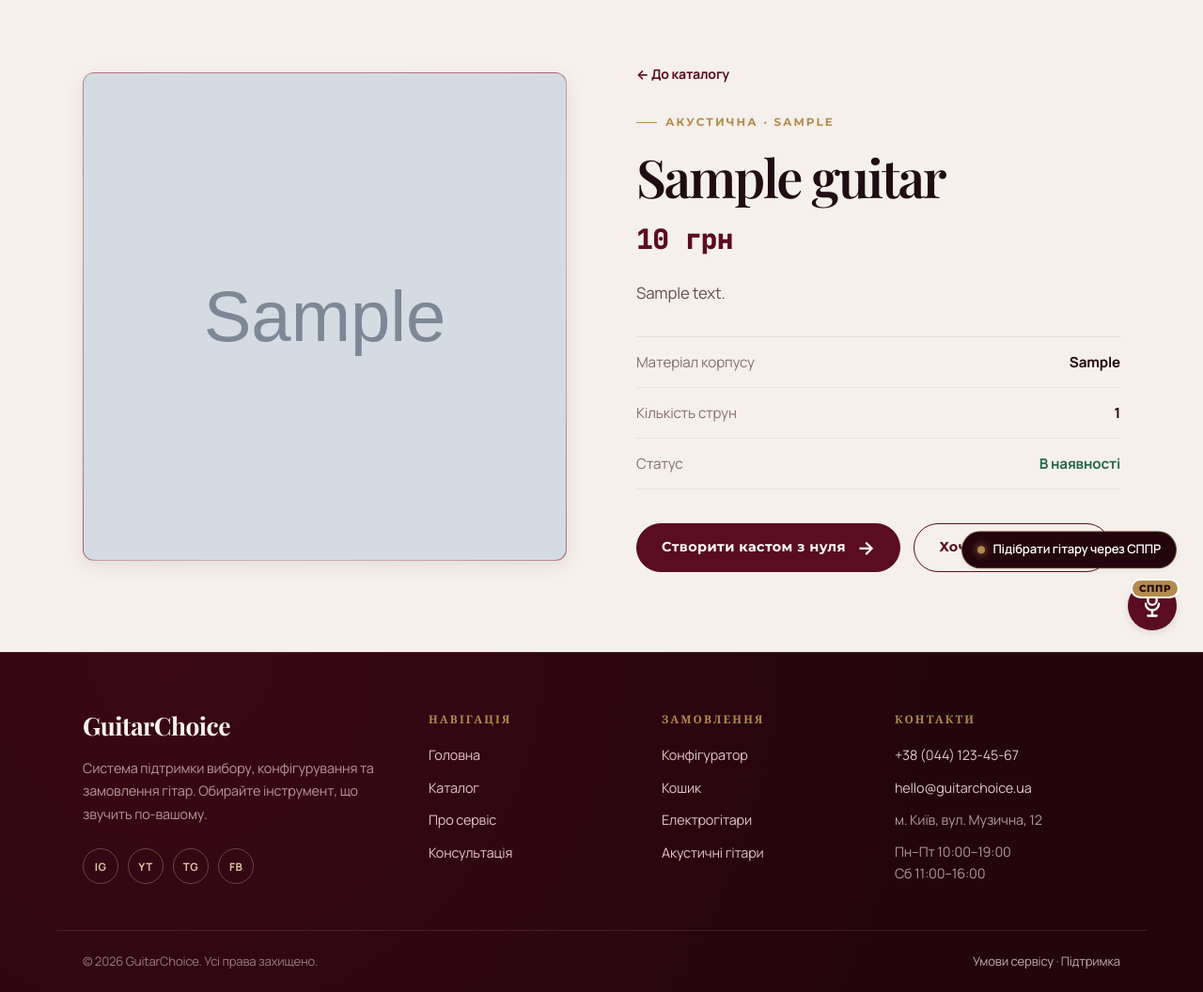
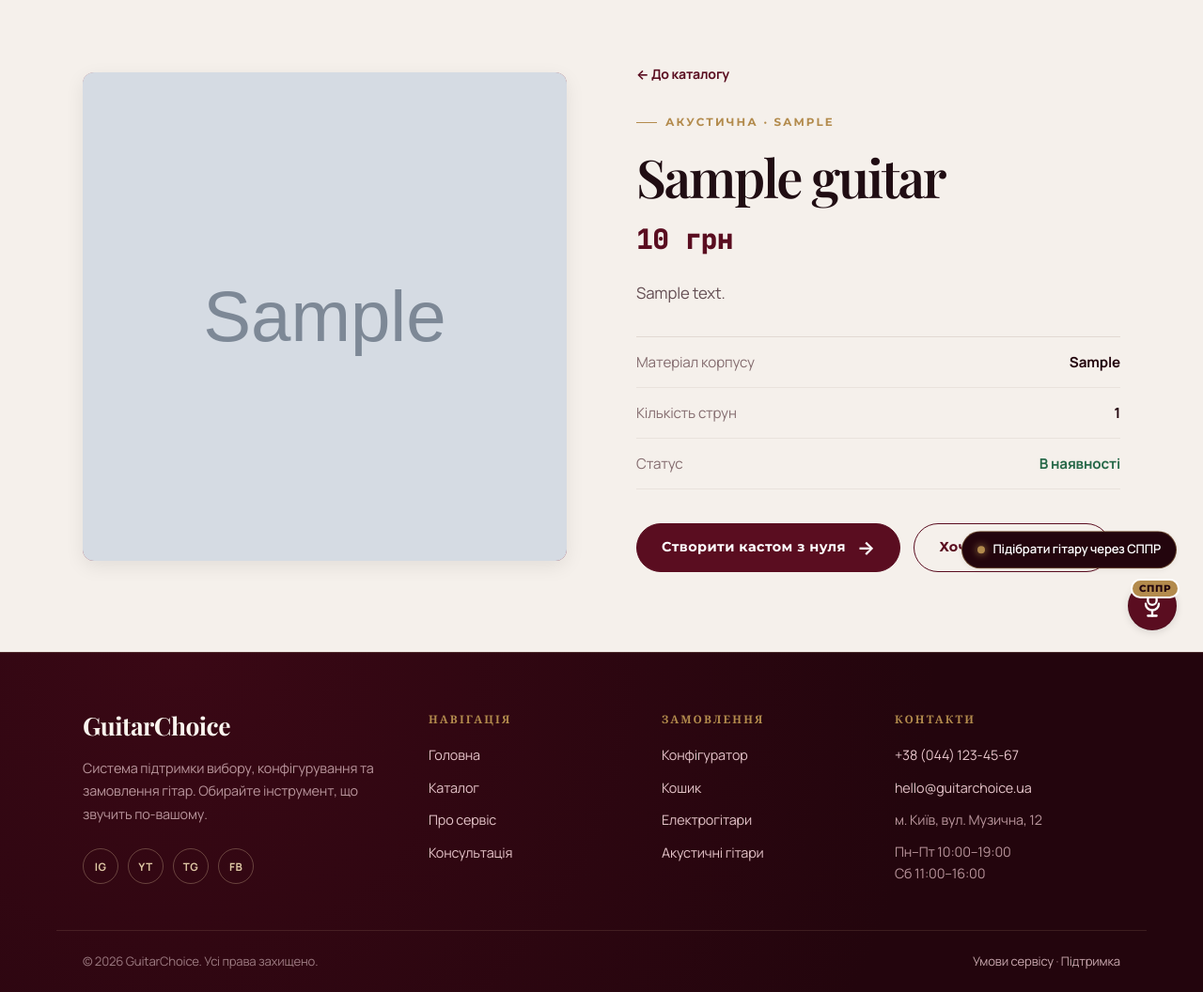
Before and after one commit to sixtymineworld/guitar-choice, a Django app: page /guitars/1/ in a window 1280 px wide. Shown: the part 101-1157 px from the top of the page at 94% size. Run offline with Django 5.2, Linux system fonts and the light colour scheme; tables that the repository leaves empty hold one stand-in row (values such as "Sample post"); grey boxes marked "Sample" are stand-in pictures; parts of the project's set-up code (start-up, migrations or seed data) failed here and were passed over; some web fonts are replaced.

Commit message:
style: remove border from image on detail page

```diff
--- a/static/css/style.css
+++ b/static/css/style.css
@@ -1124,13 +1124,14 @@
   border-radius: var(--radius-lg);
   box-shadow: var(--shadow-luxury);
   position: relative;
-  border: 1px solid rgba(223, 205, 199, 0.35);
+  border: none;
 }
 
 .detail-visual img {
   width: 100%;
   height: 100%;
   object-fit: cover;
+  border: none;
 }
 
 .detail-guitar {
```
